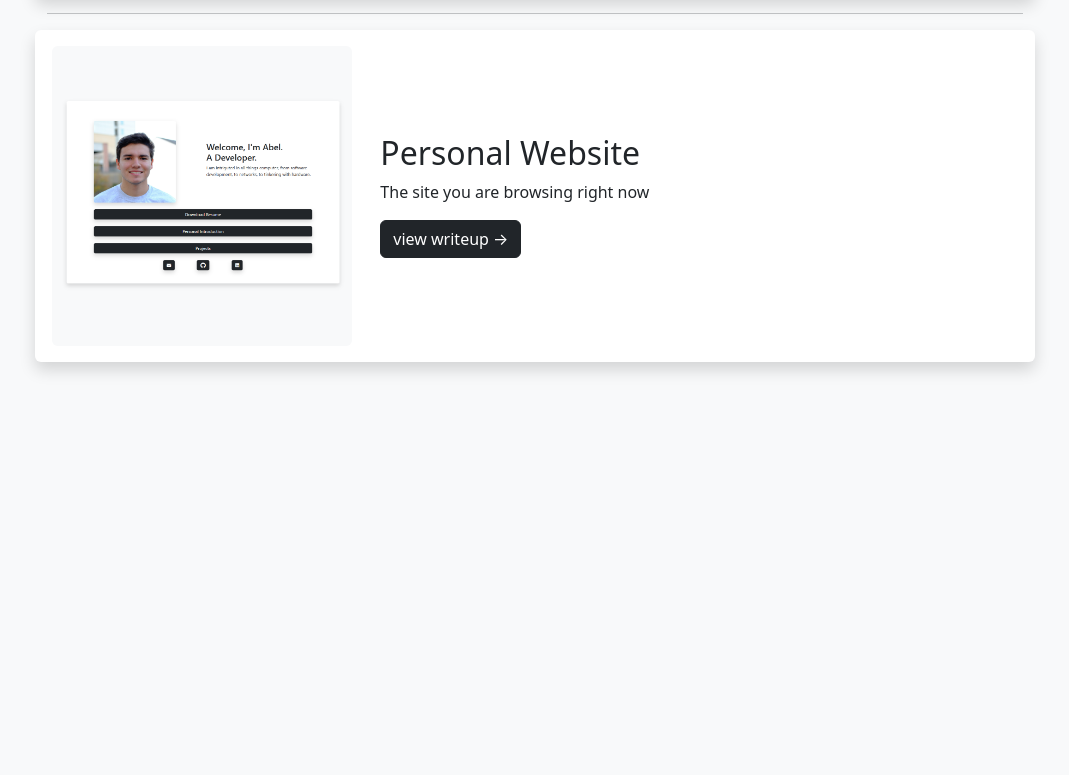
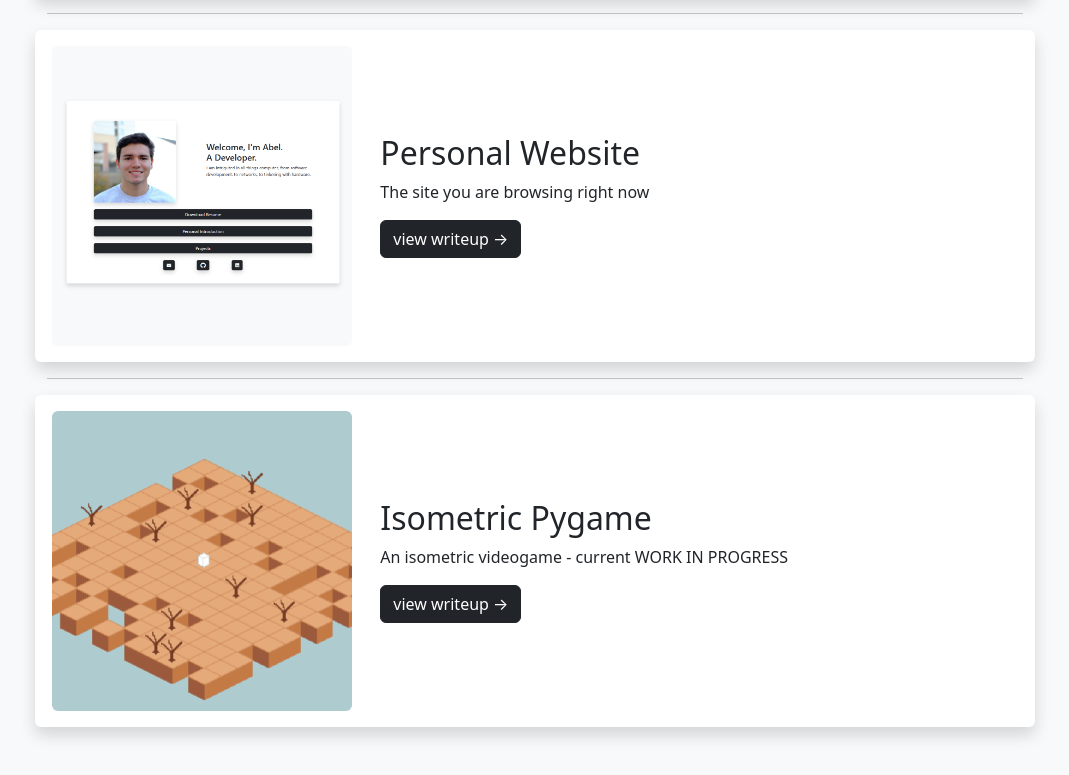
Before and after one commit to abelureste/abelwebsiteV2, a plain HTML site: page projects.html in a window 1280 px wide. Shown: the part 971-1746 px from the top of the page, without its empty margins (105-1174 px from the left). Before the commit the page ends 1381 px from the top, so only its background shows below. Drawn offline with nearby package versions, Linux system fonts and the light colour scheme.

Commit message:
Added isometric videogame

```diff
--- a/projects.html
+++ b/projects.html
@@ -80,6 +80,21 @@
             <a class="btn btn-dark" href="personalWebsiteProject.html">view writeup →</a>
           </div>
         </div>
+        <hr>
+        <div class="row py-3 align-items-center item shadow rounded" style="background-color: rgb(255, 255, 255);">
+          <div class="col center-div">
+            <img src="resources/isometricgame.png" style="max-width: 300px; border-radius: 6px;">
+          </div>
+          <div class="col-8">
+            <div class="row">
+              <h2>Isometric Pygame</h2>
+            </div>
+            <div class="row">
+              <p>An isometric videogame - current WORK IN PROGRESS</p>
+            </div>
+            <a class="btn btn-dark" href="#">view writeup →</a>
+          </div>
+        </div>
     </div>
 
 
```
Also changed, not shown: resources/isometricgame.png (added).
